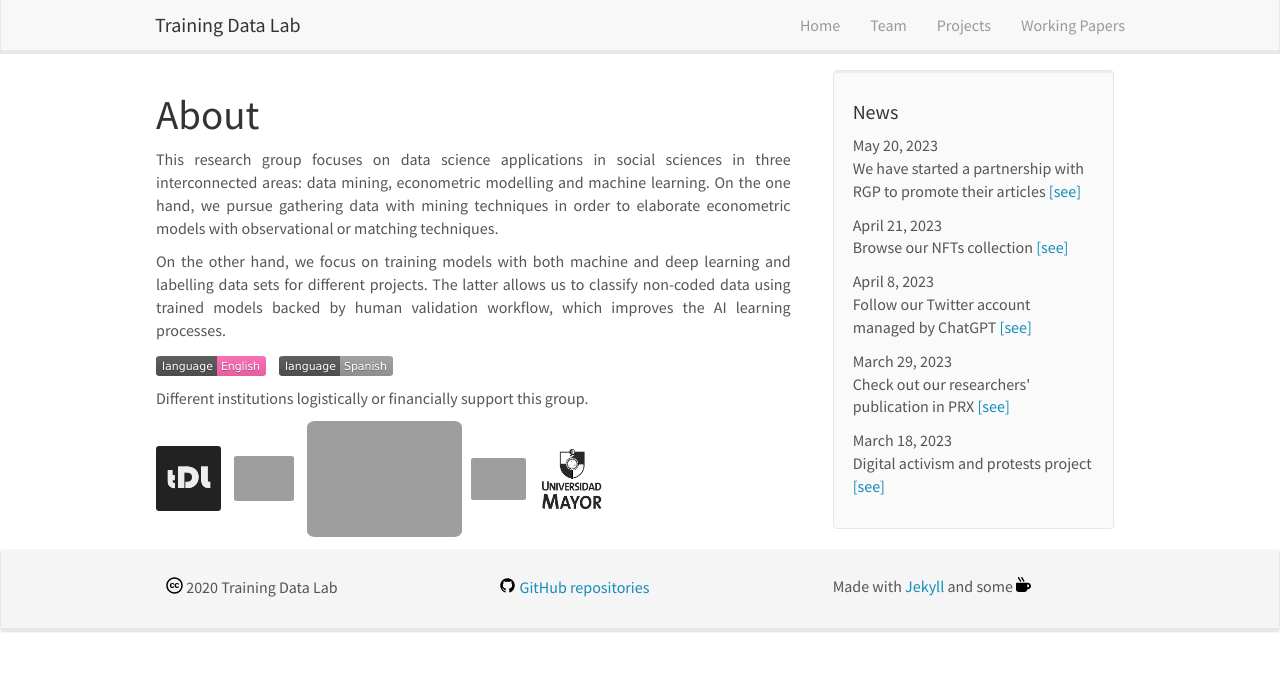
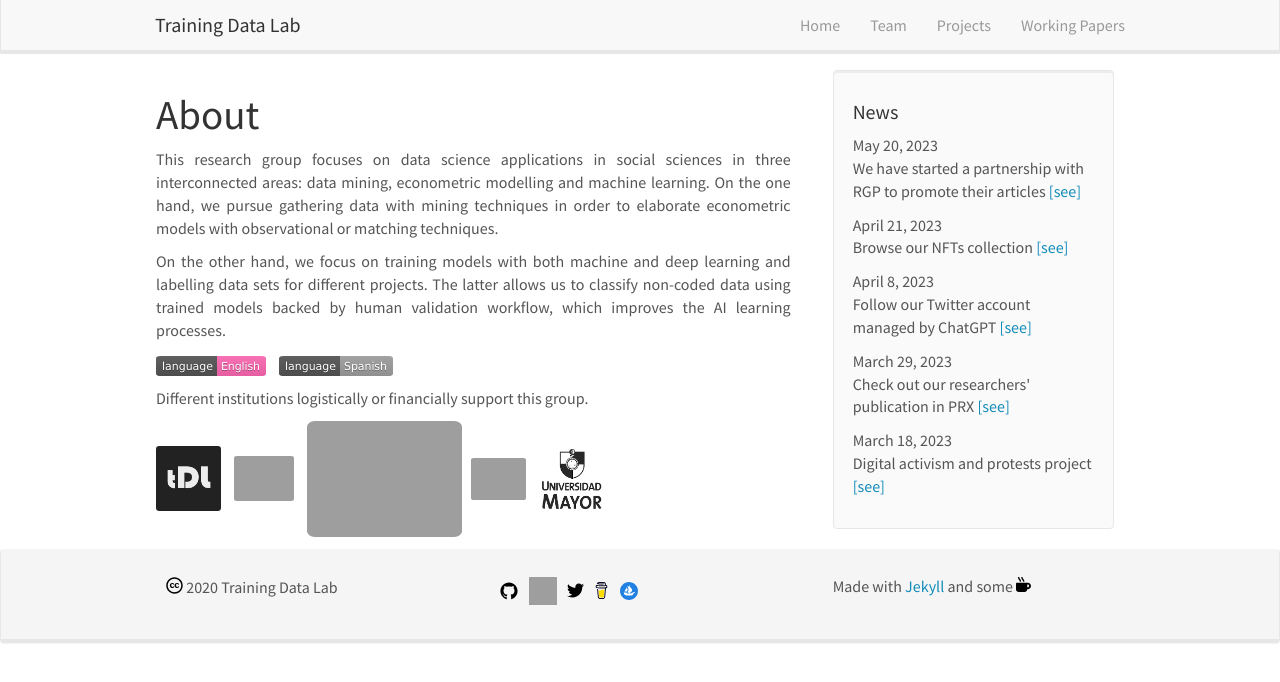
Before and after one commit to training-datalab/old-training-datalab.com, a Jekyll site: the page built from _pages/home.md, in a window 1280 px wide. Shown: the top 682 px of the page. Built offline with Jekyll 4.4.1, drawn with Linux system fonts in a browser that asks for light colours; nearby versions of some CDN libraries.

Commit message:
Update footer.html

```diff
--- a/_includes/footer.html
+++ b/_includes/footer.html
@@ -6,8 +6,7 @@
 		  <img src="{{ site.url }}{{ site.baseurl }}/images/svg/creative-commons-brands.svg" alt="Creative Commons" height="17" width="17" /> 2020 Training Data Lab
 		</div>
 		<div class="col-sm-4">
-      <img src="{{ site.url }}{{ site.baseurl }}/images/svg/github.svg" alt="GitHub" height="17" width="17" /> <a href="https://github.com/training-datalab" target="_blank">GitHub repositories</a>
-		  <!-- <a href="https://github.com/training-datalab" target="_blank"><img src="{{ site.url }}{{ site.baseurl }}/images/svg/github.svg" alt="GitHub" height="20" width="20" /></a> <a href="https://zenodo.org/communities/tdl" target="_blank"><img src="{{ site.url }}{{ site.baseurl }}/images/svg/zenodo.svg" alt="Zenodo" height="27" width="27" /></a> <a href="https://twitter.com/tDataLab" target="_blank"><img src="{{ site.url }}{{ site.baseurl }}/images/svg/twitter.svg" alt="Twitter" height="17" width="17" /></a> <a href="https://www.buymeacoffee.com/tdatalab" target="_blank"><img src="{{ site.url }}{{ site.baseurl }}/images/svg/bmc-logo.svg" alt="Buy me a coffee" height="17" width="17" /></a> <a href="https://opensea.io/collection/tdatalab" target="_blank"><img src="{{ site.url }}{{ site.baseurl }}/images/svg/opensea.svg" alt="OpenSea" height="17" width="17" /></a> -->
+		  <a href="https://github.com/training-datalab" target="_blank"><img src="{{ site.url }}{{ site.baseurl }}/images/svg/github.svg" alt="GitHub" height="20" width="20" /></a> &nbsp; <a href="https://zenodo.org/communities/tdl" target="_blank"><img src="{{ site.url }}{{ site.baseurl }}/images/svg/zenodo.svg" alt="Zenodo" height="28" width="28" /></a> &nbsp; <a href="https://twitter.com/tDataLab" target="_blank"><img src="{{ site.url }}{{ site.baseurl }}/images/svg/twitter.svg" alt="Twitter" height="17" width="17" /></a> &nbsp; <a href="https://www.buymeacoffee.com/tdatalab" target="_blank"><img src="{{ site.url }}{{ site.baseurl }}/images/svg/bmc-logo.svg" alt="Buy me a coffee" height="17" width="17" /></a> &nbsp; <a href="https://opensea.io/collection/tdatalab" target="_blank"><img src="{{ site.url }}{{ site.baseurl }}/images/svg/opensea.svg" alt="OpenSea" height="18" width="18" /></a>
 		</div>
 		<div class="col-sm-4">
 		  Made with <a href="https://jekyllrb.com" target="_blank">Jekyll</a> and some <img src="{{ site.url }}{{ site.baseurl }}/images/svg/mug-hot-solid.svg" alt="coffee" height="15" width="15" />
```
